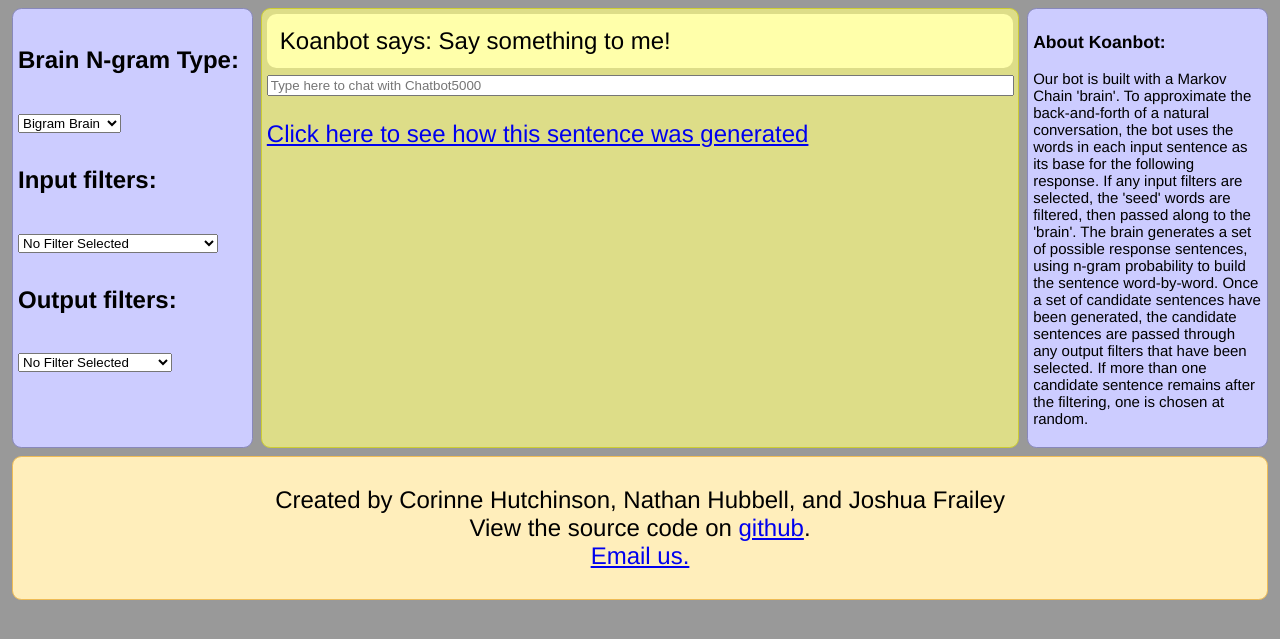
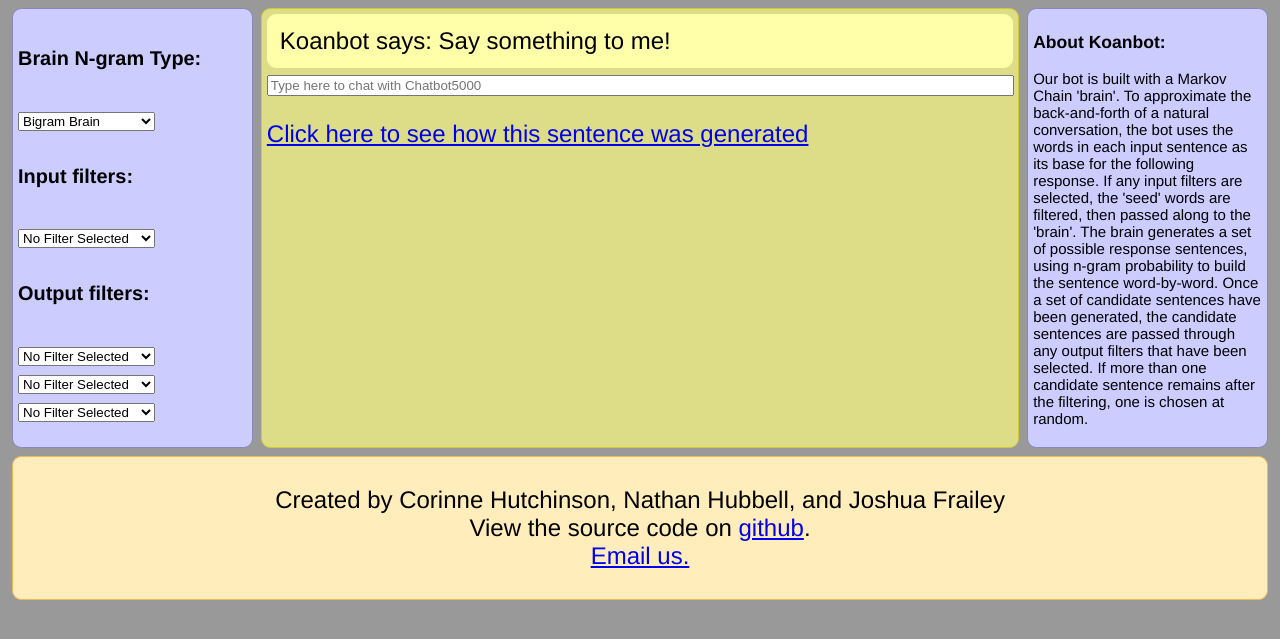
Before and after one commit to corinnelhh/chatbot, a Flask app: page / in a window 1280 px wide. Shown: the part 100-739 px from the top of the page. Run offline with Flask 2, Linux system fonts and the light colour scheme; parts of the project's set-up code (start-up, migrations or seed data) failed here and were passed over; some libraries are stand-ins or nearby versions.

Commit message:
added alignment on filter boxes

```diff
--- a/static/style.css
+++ b/static/style.css
@@ -106,4 +106,10 @@ header{
     display: none;
 }
 
+.filters{
+    width: 60%;
+    position: relative;
+
+}
+
 /*Inspired by https://developer.mozilla.org/en-US/docs/Web/Guide/CSS/Flexible_boxes*/
--- a/templates/base.html
+++ b/templates/base.html
@@ -22,30 +22,30 @@
         </p>
     </aside>
     <aside id="filters">
-        <h4> Brain N-gram Type:</h4>
-            <select form="input_form" name="brain_types" id="brain_types">
+        <h5> Brain N-gram Type:</h5>
+            <select class="filters" form="input_form" name="brain_types" id="brain_types">
                 {% for key in brain_types.keys() %}
                 <option value = "{{key}}">{{key}}</option>
                 {% endfor %}
             </select>
-        <h4> Input filters:</h4>
-            <select form="input_form" name="input_filter" id="input_filter">
+        <h5> Input filters:</h5>
+            <select class="filters" form="input_form" name="input_filter" id="input_filter">
                 {% for key in input_filters.keys() %}
                 <option value = "{{key}}">{{key}}</option>
                 {% endfor %}
             </select>
-        <h4> Output filters:</h4>
-            <select form="input_form" name="output_filter" id="output_filter">
+        <h5> Output filters:</h5>
+            <select class="filters" form="input_form" name="output_filter" id="output_filter">
                 {% for key in output_filters.keys() %}
                 <option value = "{{key}}">{{key}}</option>
                 {% endfor %}
             </select>
-            <select form="input_form" name="output_filter2" class="hidden" id="output_filter2">
+            <select class="filters" form="input_form" name="output_filter2" class="hidden" id="output_filter2">
                 {% for key in output_filters.keys() %}
                 <option value = "{{key}}">{{key}}</option>
                 {% endfor %}
             </select>
-            <select form="input_form" name="output_filter3" class="hidden" id="output_filter3">
+            <select class="filters" form="input_form" name="output_filter3" class="hidden" id="output_filter3">
                 {% for key in output_filters.keys() %}
                 <option value = "{{key}}">{{key}}</option>
                 {% endfor %}
```
